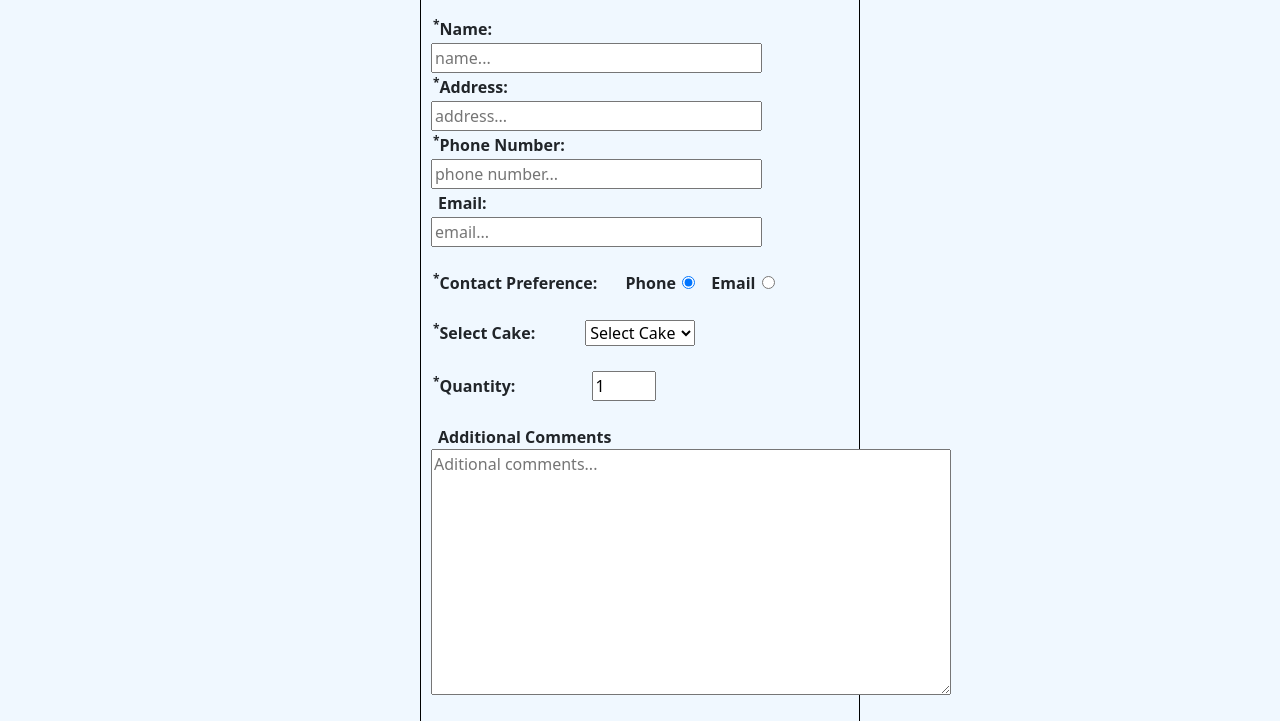
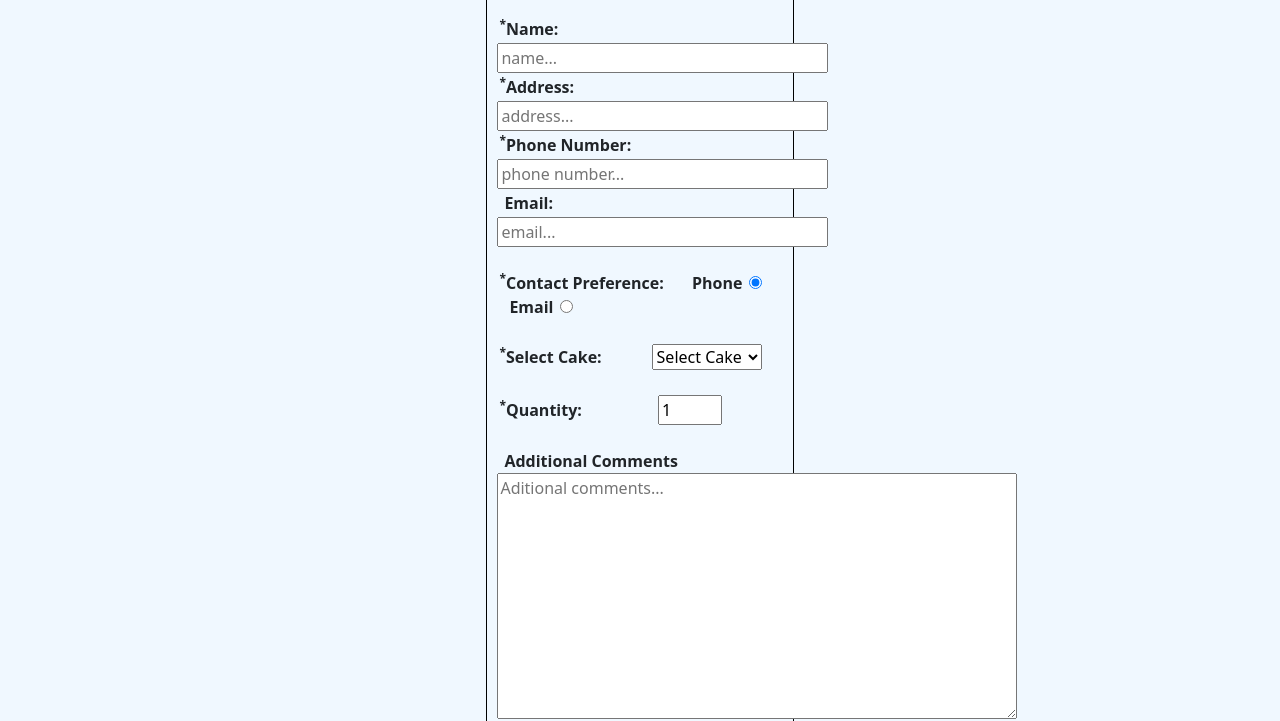
Before and after one commit to Donal85/WebDev-project.github.io, a plain HTML site: page order-form.html in a window 1280 px wide. Shown: the part 348-1069 px from the top of the page. Drawn offline with nearby package versions, Linux system fonts and the light colour scheme; a web font is replaced by a local one.

Commit message:
order form update 2

```diff
--- a/css/style.css
+++ b/css/style.css
@@ -363,9 +363,9 @@ nav select {
 /* ORDER-FORM STYLING */
 
 /*Form border, border-radius, padding and text alignment */
-#form {
+#div_form {
     border: #000000 solid 1px;
-    width: 440px;
+    width: 24%;
     border-radius: 5px;
     padding: 10px;
     text-align: left;
```
